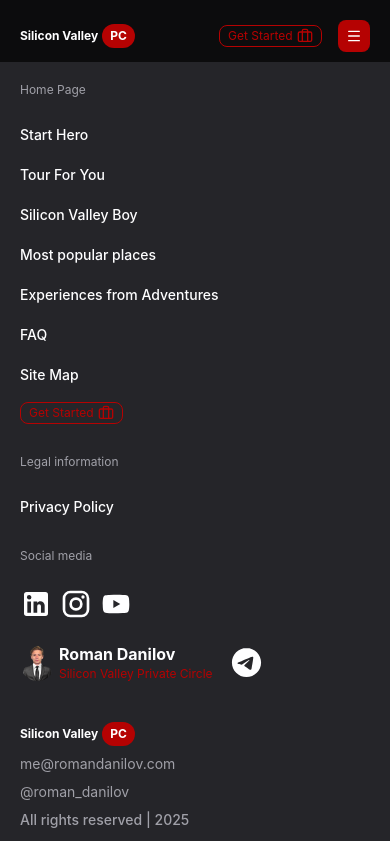
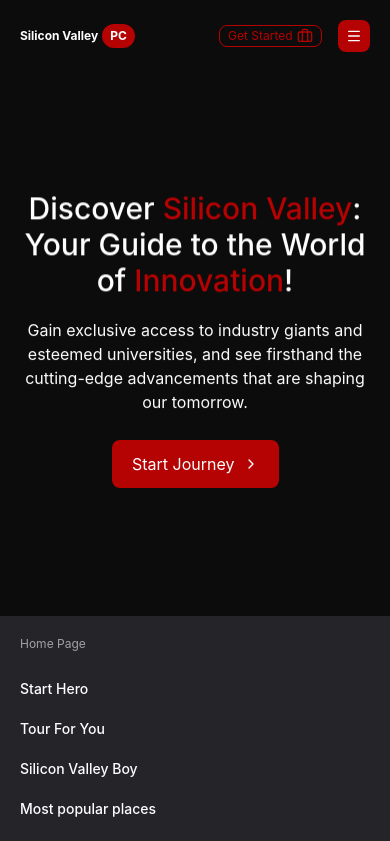
Before and after one commit to romka-best/svpc, a Next.js app: page /home in a window 390 px wide. Shown: the top 841 px of the page. Built offline with nearby package versions, Linux system fonts and the light colour scheme.

Commit message:
✨ Add Hero Section

```diff
--- /dev/null
+++ b/src/app/home/components/hero/index.tsx
@@ -0,0 +1,90 @@
+import Link from 'next/link';
+
+import { ChevronRight } from 'lucide-react';
+import * as motion from 'motion/react-client';
+
+import { Button } from '@/components/ui/base/button';
+import { LinkAnchor } from '@/constants/links';
+
+const HeroSection = () => {
+  return (
+    <section
+      className="flex flex-col items-center justify-center gap-6.5 px-5 py-32 md:px-10 md:py-50 xl:px-67.5 xl:py-56"
+      id="hero"
+    >
+      <div className="flex flex-col items-center justify-center gap-5">
+        <motion.h1
+          animate={{
+            opacity: 1,
+            y: 0,
+          }}
+          className="md:text-5xl text-3xl font-medium text-center"
+          initial={{
+            opacity: 0,
+            y: -50,
+          }}
+          style={{ willChange: 'transform, opacity' }}
+          transition={{
+            damping: 15,
+            duration: 0.6,
+            stiffness: 100,
+            type: 'spring',
+          }}
+        >
+          Discover <span className="text-primary">Silicon Valley</span>: Your Guide to the World of <span className="text-primary">Innovation</span>!
+        </motion.h1>
+        <motion.p
+          animate={{
+            opacity: 1,
+            y: 0,
+          }}
+          className="text-base text-center"
+          initial={{
+            opacity: 0,
+            y: -50,
+          }}
+          style={{ willChange: 'transform, opacity' }}
+          transition={{
+            damping: 15,
+            delay: 0.2,
+            duration: 0.6,
+            stiffness: 100,
+            type: 'spring',
+          }}
+        >
+          Gain exclusive access to industry giants and esteemed universities, and see firsthand the cutting-edge advancements that are shaping our tomorrow.
+        </motion.p>
+      </div>
+      <motion.div
+        animate={{
+          opacity: 1,
+          y: 0,
+        }}
+        initial={{
+          opacity: 0,
+          y: -50,
+        }}
+        style={{ willChange: 'transform, opacity' }}
+        transition={{
+          damping: 15,
+          delay: 0.4,
+          duration: 0.6,
+          stiffness: 100,
+          type: 'spring',
+        }}
+      >
+        <Button
+          asChild
+          size="l"
+        >
+          <Link href={LinkAnchor.CreateTour}>
+            Start Journey
+            <ChevronRight className="size-4" />
+          </Link>
+        </Button>
+      </motion.div>
+    </section>
+  );
+};
+
+export { HeroSection };
--- a/src/app/home/page.tsx
+++ b/src/app/home/page.tsx
@@ -1,11 +1,14 @@
 import { Footer } from '@/components/footer';
 import { Header } from '@/components/header';
+
+import { HeroSection } from './components/hero';
 
 export default function HomePage() {
   return (
     <div className="h-auto">
       <Header />
       <main className="h-full">
+        <HeroSection />
       </main>
       <Footer />
     </div>
--- a/src/constants/links/index.ts
+++ b/src/constants/links/index.ts
@@ -6,41 +6,57 @@ export interface Link {
   target?: '_blank' | '_self';
 }
 
+export enum LinkHref {
+  Home = '/home',
+  PrivacyPolicy = '/privacy-policy',
+}
+
+export enum LinkAnchor {
+  Hero = '#hero',
+  TourForYou = '#tour-for-you',
+  AboutMe = '#about-me',
+  MostPopularPlaces = '#most-popular-places',
+  Reviews = '#reviews',
+  CreateTour = '#create-tour',
+  FAQ = '#faq',
+  SiteMap = '#site-map',
+}
+
 export const homeLinks: Link[] = [
   {
     label: 'Start Hero',
-    href: '/home#hero',
+    href: `${LinkHref.Home}${LinkAnchor.Hero}`,
   },
   {
     label: 'Tour For You',
-    href: '/home#tour-for-you',
+    href: `${LinkHref.Home}${LinkAnchor.TourForYou}`,
   },
   {
     label: 'Silicon Valley Boy',
-    href: '/home#silicon-valley-boy',
+    href: `${LinkHref.Home}${LinkAnchor.AboutMe}`,
   },
   {
     label: 'Most popular places',
-    href: '/home#most-popular-places',
+    href: `${LinkHref.Home}${LinkAnchor.MostPopularPlaces}`,
   },
   {
     label: 'Experiences from Adventures',
-    href: '/home#experiences-from-adventures',
+    href: `${LinkHref.Home}${LinkAnchor.Reviews}`,
   },
   {
     label: 'FAQ',
-    href: '/home#faq',
+    href: `${LinkHref.Home}${LinkAnchor.FAQ}`,
   },
   {
     label: 'Site Map',
-    href: '/home#site-map',
+    href: `${LinkHref.Home}${LinkAnchor.SiteMap}`,
   },
 ];
 
 export const legalLinks: Link[] = [
   {
     label: 'Privacy Policy',
-    href: '/privacy-policy',
+    href: LinkHref.PrivacyPolicy,
   },
 ];
 
```
